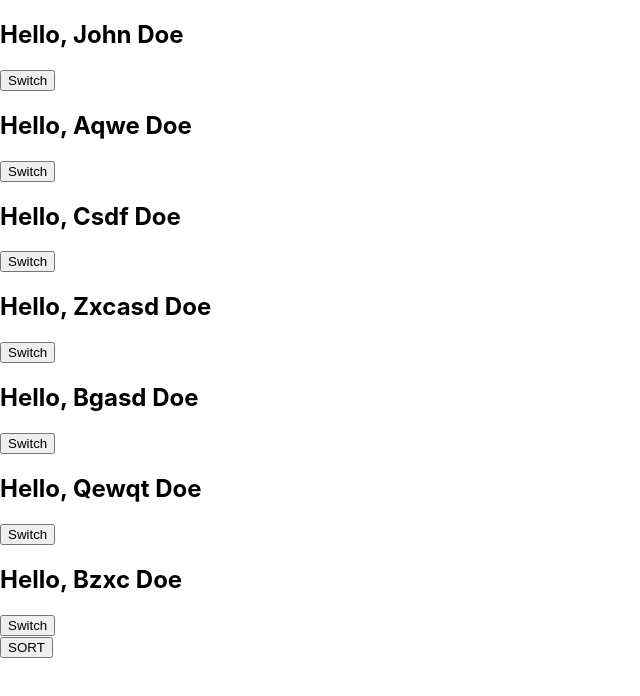
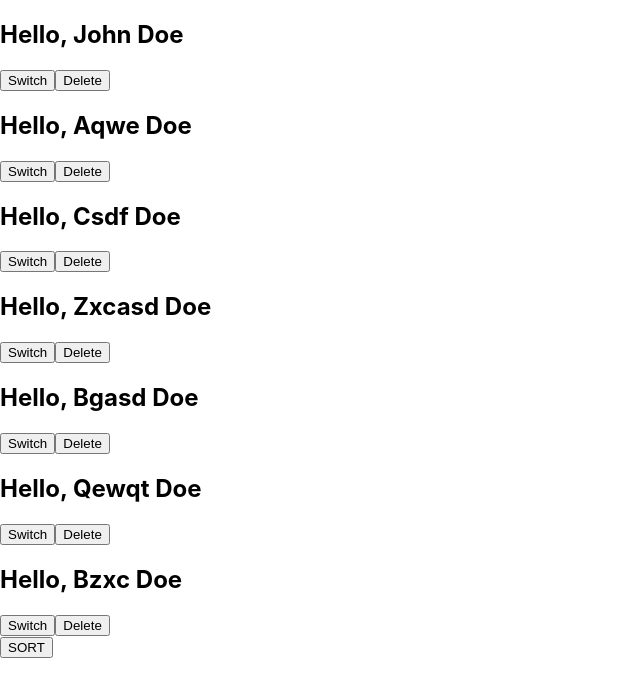
Before and after one commit to Simkav/fe-react-app, a React (Create React App) app: page / in a window 1280 px wide. Shown: the top 696 px of the page, without its empty margins (0-640 px from the left). Built offline with nearby package versions, Linux system fonts and the light colour scheme.

Commit message:
Add delete solution

```diff
--- a/src/App.js
+++ b/src/App.js
@@ -3,10 +3,6 @@ import AlohaDashboard from './components/AlohaDashboard';
 import React, { Component } from 'react';
 
 class App extends Component {
-  constructor(props) {
-    super(props);
-  }
-
   render() {
     return (
       <>
--- a/src/components/Aloha/index.jsx
+++ b/src/components/Aloha/index.jsx
@@ -11,8 +11,12 @@ class Aloha extends Component {
     const { isGreeting } = this.state;
     this.setState({ isGreeting: !isGreeting });
   };
+  selfDestruction = () => {
+    const { deleteUser, id } = this.props;
+    deleteUser(id);
+  };
   render() {
-    const { name, photo } = this.props;
+    const { name, photo, removeChild, id } = this.props;
     const { isGreeting } = this.state;
     if (!isGreeting) {
       return <h1>Пока {name}</h1>;
@@ -24,6 +28,7 @@ class Aloha extends Component {
         </h1>
         <img src={photo}></img>
         <button onClick={this.switchState}>Switch</button>
+        <button onClick={this.selfDestruction}>Delete</button>
       </>
     );
   }
--- a/src/components/AlohaDashboard/index.jsx
+++ b/src/components/AlohaDashboard/index.jsx
@@ -48,12 +48,22 @@ class AlohaDashboard extends Component {
   setUsers = (users) => {
     this.setState({ users });
   };
+  deleteUser = (userId) => {
+    const { users } = this.state;
+    this.setState({
+      users: users.filter((user) => user.id !== userId),
+    });
+  };
 
   render() {
     const { users } = this.state;
     return (
       <>
-        <SortedAlohaList users={users} setUsers={this.setUsers} />
+        <SortedAlohaList
+          users={users}
+          setUsers={this.setUsers}
+          deleteUser={this.deleteUser}
+        />
       </>
     );
   }
--- a/src/components/AlohaList/index.jsx
+++ b/src/components/AlohaList/index.jsx
@@ -2,10 +2,15 @@ import React from 'react';
 import Aloha from '../Aloha';
 
 function AlohaList(props) {
+  const { users, deleteUser } = props;
   const mapAloha = ({ firstName, lastName, id }) => (
-    <Aloha key={id} id={id} name={`${firstName} ${lastName}`} />
+    <Aloha
+      key={id}
+      id={id}
+      deleteUser={deleteUser}
+      name={`${firstName} ${lastName}`}
+    />
   );
-  const { users } = props;
   return <section>{users.map(mapAloha)}</section>;
 }
 export default AlohaList;
--- a/src/components/SortedAlohaList/index.jsx
+++ b/src/components/SortedAlohaList/index.jsx
@@ -15,16 +15,15 @@ class SortedAlohaList extends Component {
     setUsers(
       usersCopy.sort((a, b) => (isDirectSort ? b.id - a.id : a.id - b.id))
     );
-
     this.setState({
       isDirectSort: !isDirectSort,
     });
   };
   render() {
-    const { users } = this.props;
+    const { users, setUsers, deleteUser } = this.props;
     return (
       <>
-        <AlohaList users={users} />
+        <AlohaList users={users} setUsers={setUsers} deleteUser={deleteUser} />
         <button onClick={this.sortUsers}>SORT</button>
       </>
     );
```
